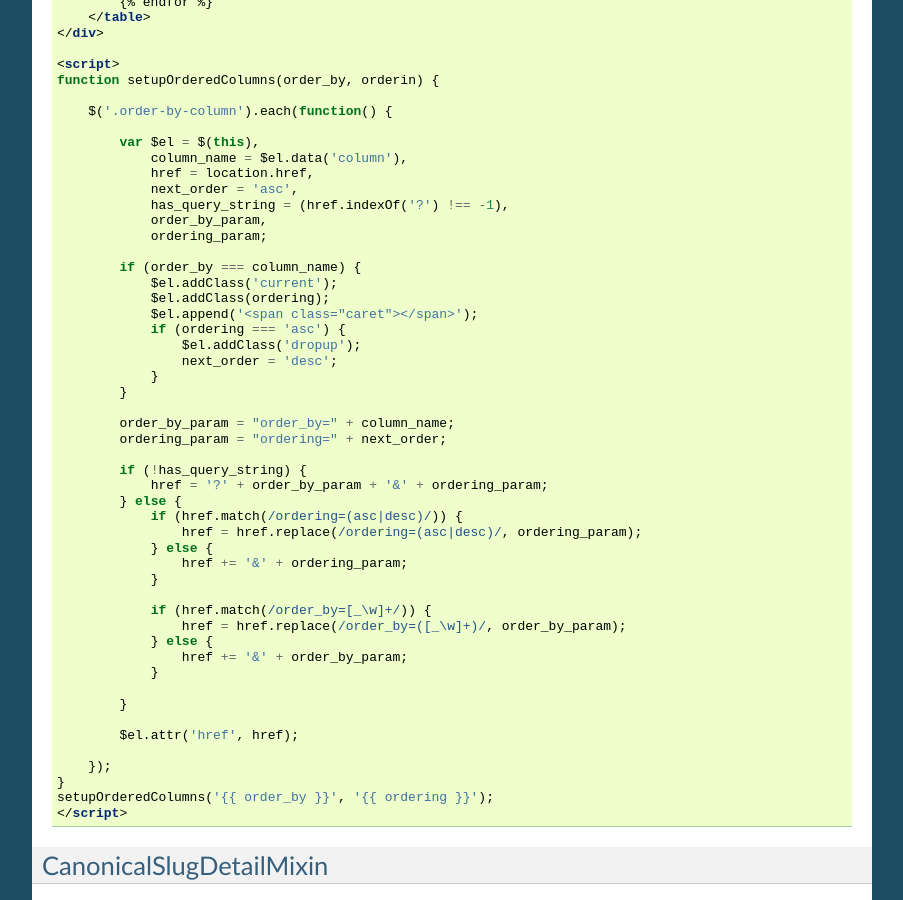
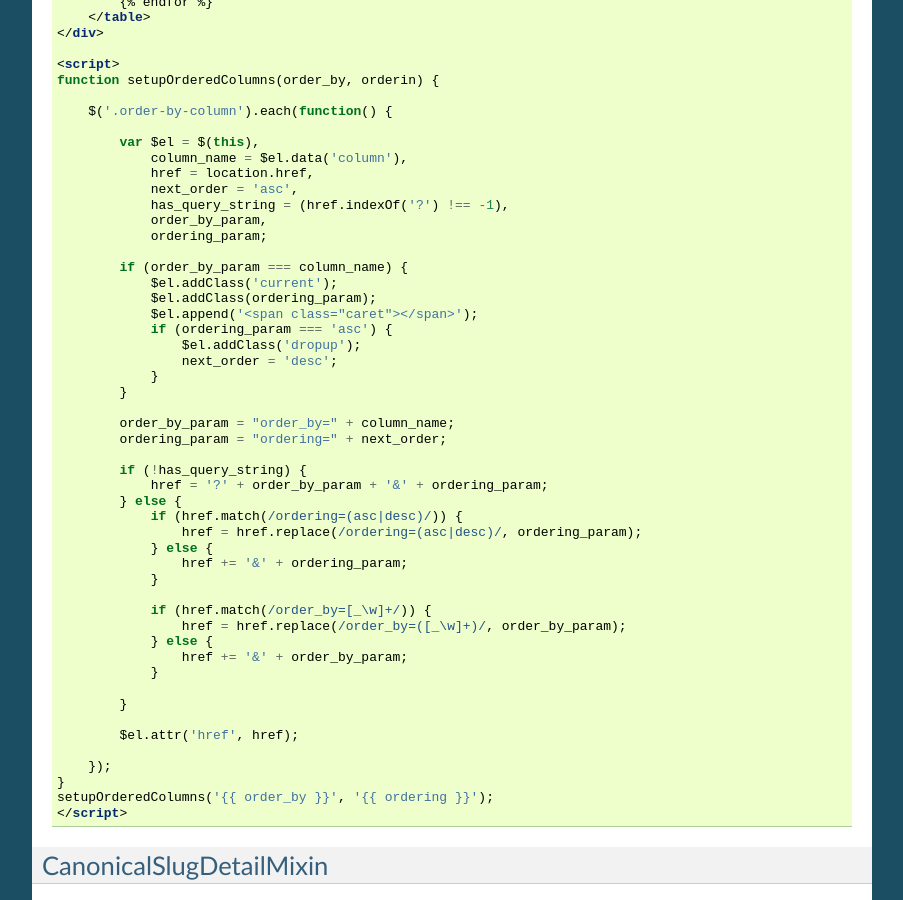
Before and after one commit to brack3t/django-braces, a Sphinx documentation site: the page built from docs/other.rst, in a window 1280 px wide and 900 px high, scrolled down 6744 px. Shown: the whole window, without its empty margins (198-1101 px from the left). Built offline with Sphinx 7.4.7, drawn with Linux system fonts in a browser that asks for light colours.

Commit message:
Ordering variable not defined
Changed ordering to ordering_param, what I think I was the right variable to call, its working fine now. I am not a jQuery expert but this solved the problem for me

```diff
--- a/docs/other.rst
+++ b/docs/other.rst
@@ -431,11 +431,11 @@ If you're using bootstrap you could create a template like the following:
                 order_by_param,
                 ordering_param;
 
-            if (order_by === column_name) {
+            if (order_by_param === column_name) {
                 $el.addClass('current');
-                $el.addClass(ordering);
+                $el.addClass(ordering_param);
                 $el.append('<span class="caret"></span>');
-                if (ordering === 'asc') {
+                if (ordering_param === 'asc') {
                     $el.addClass('dropup');
                     next_order = 'desc';
                 }
```
